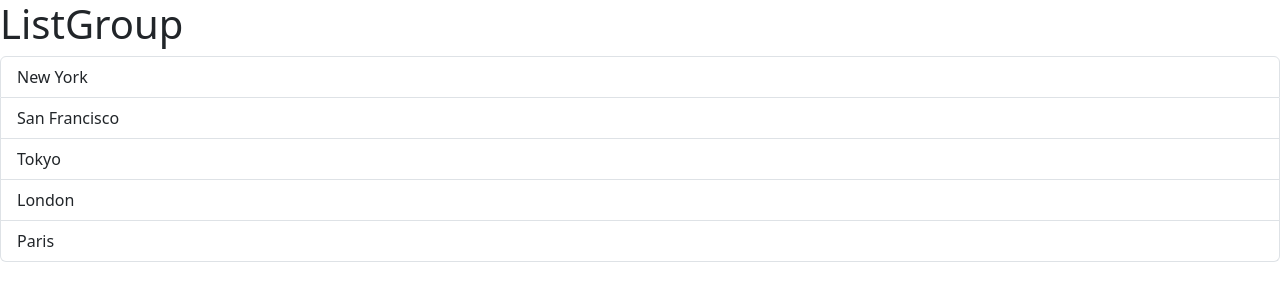
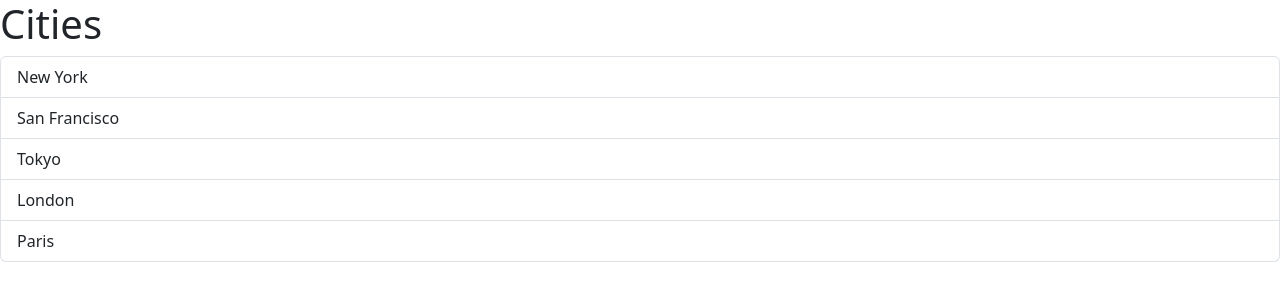
Before and after one commit to Muvva-Adityavardhan/Learning-React, a React (Vite) app in the folder react-app/: page / in a window 1280 px wide. Shown: the top 300 px of the page. Built offline with nearby package versions, Linux system fonts and the light colour scheme.

Commit message:
Passing data dynamically using props

```diff
--- a/react-app/src/App.tsx
+++ b/react-app/src/App.tsx
@@ -1,9 +1,10 @@
 import ListGroup from "./components/ListGroup";
 
 function App() {
+	let items = ["New York", "San Francisco", "Tokyo", "London", "Paris"];
 	return (
 		<div>
-			<ListGroup></ListGroup>
+			<ListGroup items={items} heading="Cities"></ListGroup>
 		</div>
 	);
 }
--- a/react-app/src/components/ListGroup.tsx
+++ b/react-app/src/components/ListGroup.tsx
@@ -1,15 +1,18 @@
 import { useState } from "react";
 
-function ListGroup() {
-	let items = ["New York", "San Francisco", "Tokyo", "London", "Paris"];
+interface ListGroupProps {
+	items: string[];
+	heading: string;
+}
 
+function ListGroup({ items, heading }: ListGroupProps) {
 	const [selectedIndex, setSelectedIndex] = useState(-1); //Called as a Hook to manage state in a functional component
 	//arr[0]; //This is the state variable, which holds the current selected index
 	//arr[1]; //This is the function to update the state variable
 
 	return (
 		<>
-			<h1>ListGroup</h1>
+			<h1>{heading}</h1>
 			{items.length === 0 && <p>No items found</p>}
 			<ul className="list-group">
 				{items.map((item, index) => (
```
